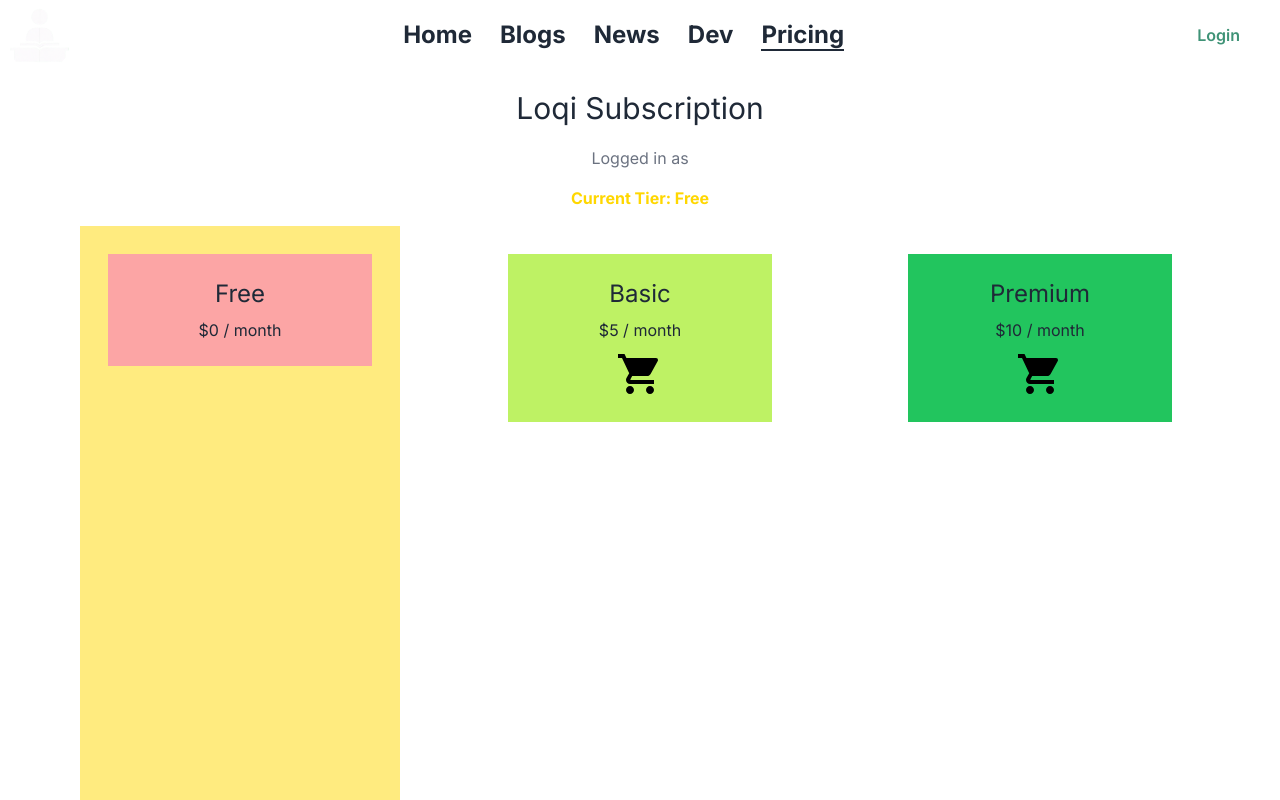
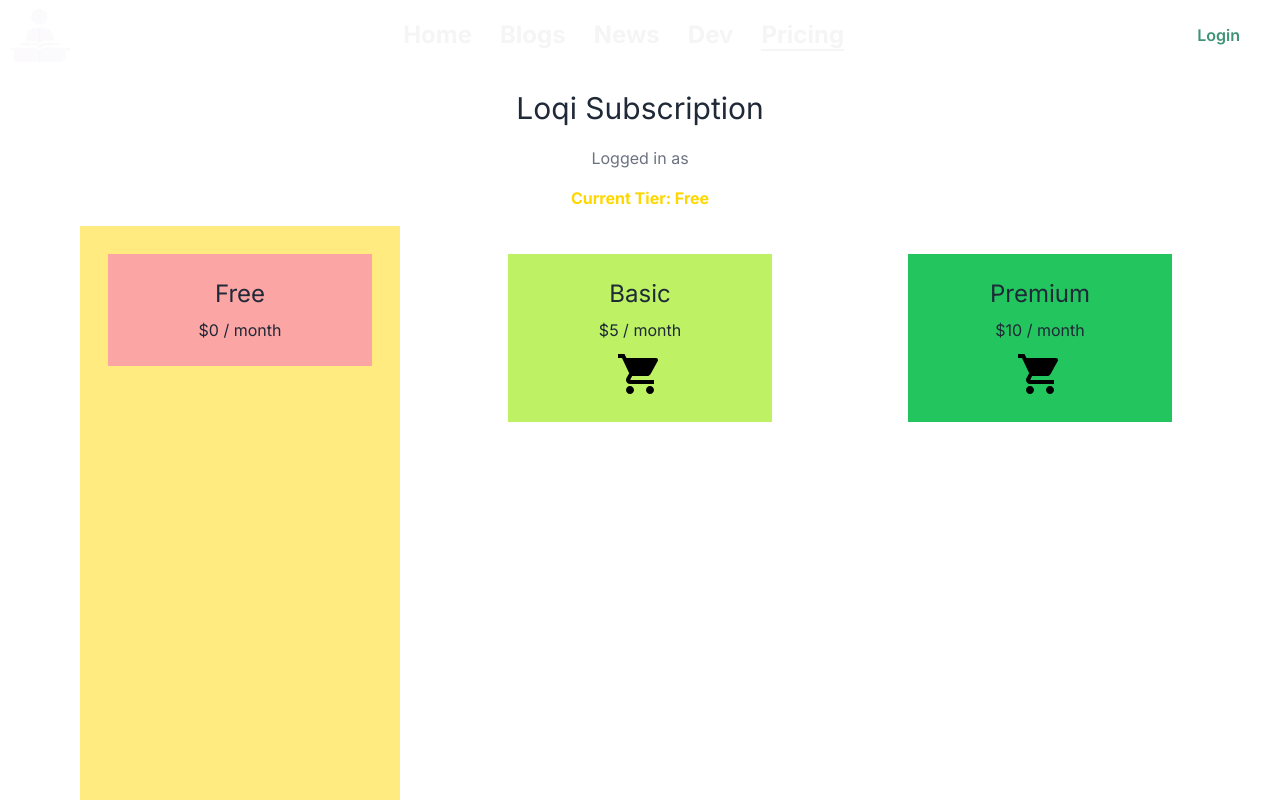
Before and after one commit to viLoqi/neo_client, a Next.js app: page /pricing in a window 1280 px wide. Shown: the top 800 px of the page. Built offline with nearby package versions, Linux system fonts and the light colour scheme; no server answers.

Commit message:
added custom tailwind colors + changed navbar font to default to "white"

```diff
--- a/app/_components/Navbar.tsx
+++ b/app/_components/Navbar.tsx
@@ -4,7 +4,11 @@ import Link from 'next/link';
 
 import { usePathname } from 'next/navigation';
 
-export const Navbar = () => {
+interface NavBarProps {
+    color?: string;
+}
+
+export const Navbar = ({ color }: NavBarProps) => {
     const currPath = usePathname();
 
     const navItem = (name: string, route: string, key: number) => {
@@ -29,7 +33,7 @@ export const Navbar = () => {
                     height={70}
                 />
             </Link>
-            <ul className='flex gap-7 m-auto font-bold text-2xl'>
+            <ul className={`flex gap-7 m-auto font-bold text-2xl text-app-secondary`}>
                 {links.map(([name, route], i) => navItem(name, route, i))}
             </ul>
             <Link href="/login">
--- a/tailwind.config.ts
+++ b/tailwind.config.ts
@@ -13,6 +13,14 @@ const config: Config = {
         'gradient-conic':
           'conic-gradient(from 180deg at 50% 50%, var(--tw-gradient-stops))',
       },
+      colors: {
+        "app-primary": "#00704a",
+        "app-secondary": "#f5f5f5",
+        "app-accent": "#15803d",
+        "app-gray": "#d9d9d9",
+        "app-white": "#f5f5f5",
+        "app-black": "#000000",
+      }
     },
   },
   plugins: [require("daisyui")],
```
